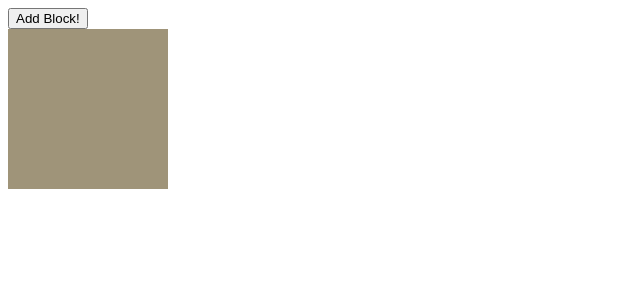
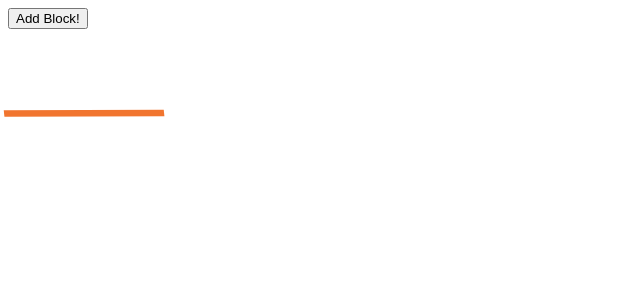
Before and after one commit to T-Tommy/react-state, a React app: page / in a window 1280 px wide. Shown: the top 300 px of the page, without its empty margins (0-640 px from the left). Built offline with nearby package versions, Linux system fonts and the light colour scheme.

Commit message:
added some fun stuff

```diff
--- a/src/components/RandomColor.js
+++ b/src/components/RandomColor.js
@@ -5,6 +5,9 @@ export default class RandomColor extends PureComponent {
     color: { r: 0, g: 0, b: 0 },
     trigger: new Date(),
     interval: Math.random() * 1000,
+    rotation: (Math.random() * 720) - 360,
+    xpos: (Math.random() * 20) - 10,
+    ypos: (Math.random() * 20) - 10
   }
 
   randomColor = () => ({
@@ -18,7 +21,10 @@ export default class RandomColor extends PureComponent {
       this.setState({
         color: this.randomColor(),
         trigger: new Date(),
-        interval: Math.random() * 1000
+        interval: Math.random() * 1000,
+        rotation: (Math.random() * 720) - 360,
+        xpos: (Math.random() * 20) - 10,
+        ypos: (Math.random() * 20) - 10
       }), this.state.interval
     );
   }
@@ -36,7 +42,8 @@ export default class RandomColor extends PureComponent {
       background: `rgb(${r}, ${g}, ${b})`,
       height: '20vh',
       width: '20vh',
-      transition: `background ${this.state.interval / 1000}s linear`,
+      transition: `background ${this.state.interval / 1000}s linear, transform ${this.state.interval / 250}s linear`,
+      transform: `rotate(${this.state.rotation}deg) translate(${this.state.xpos}vh, ${this.state.ypos}vh) rotateX(${this.state.rotation}deg) rotateY(${this.state.rotation}deg) rotateZ(${this.state.rotation}deg)`
     };
     return <div style={ styles }></div>;
   }
```
